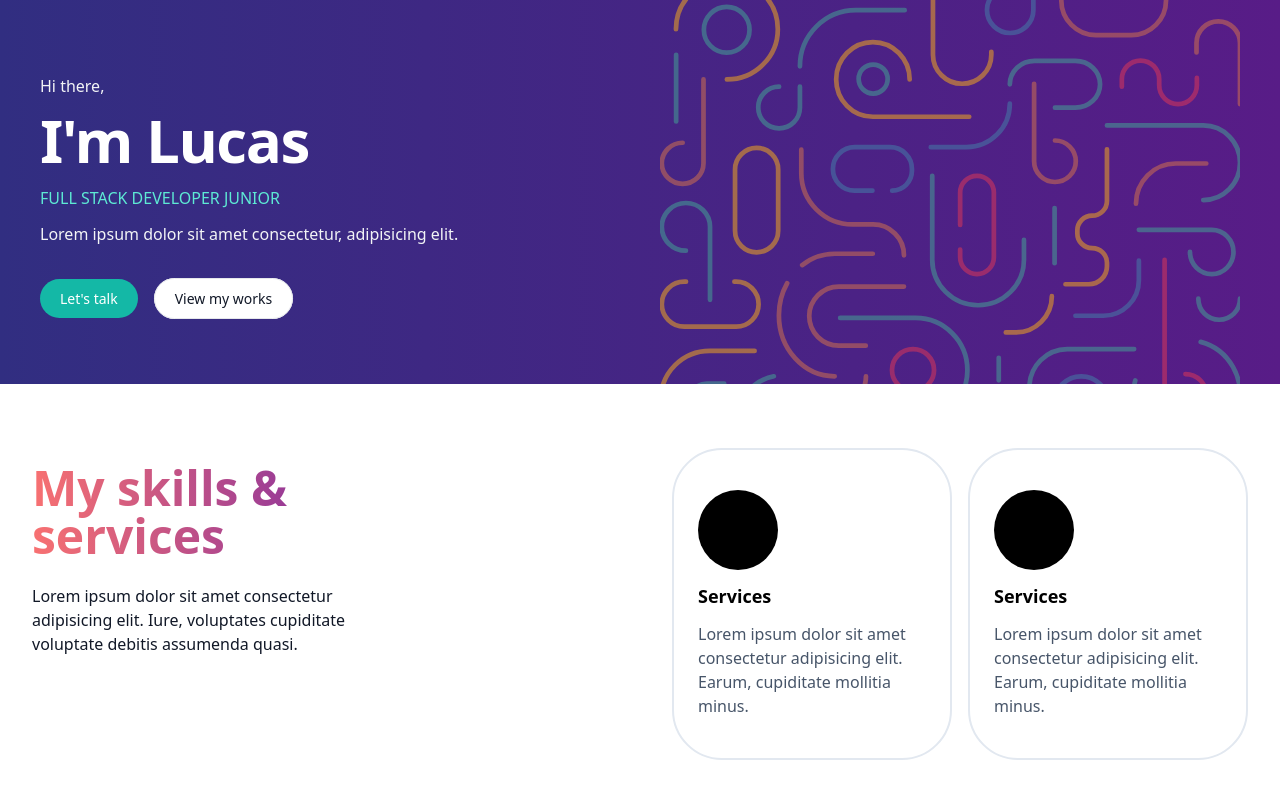
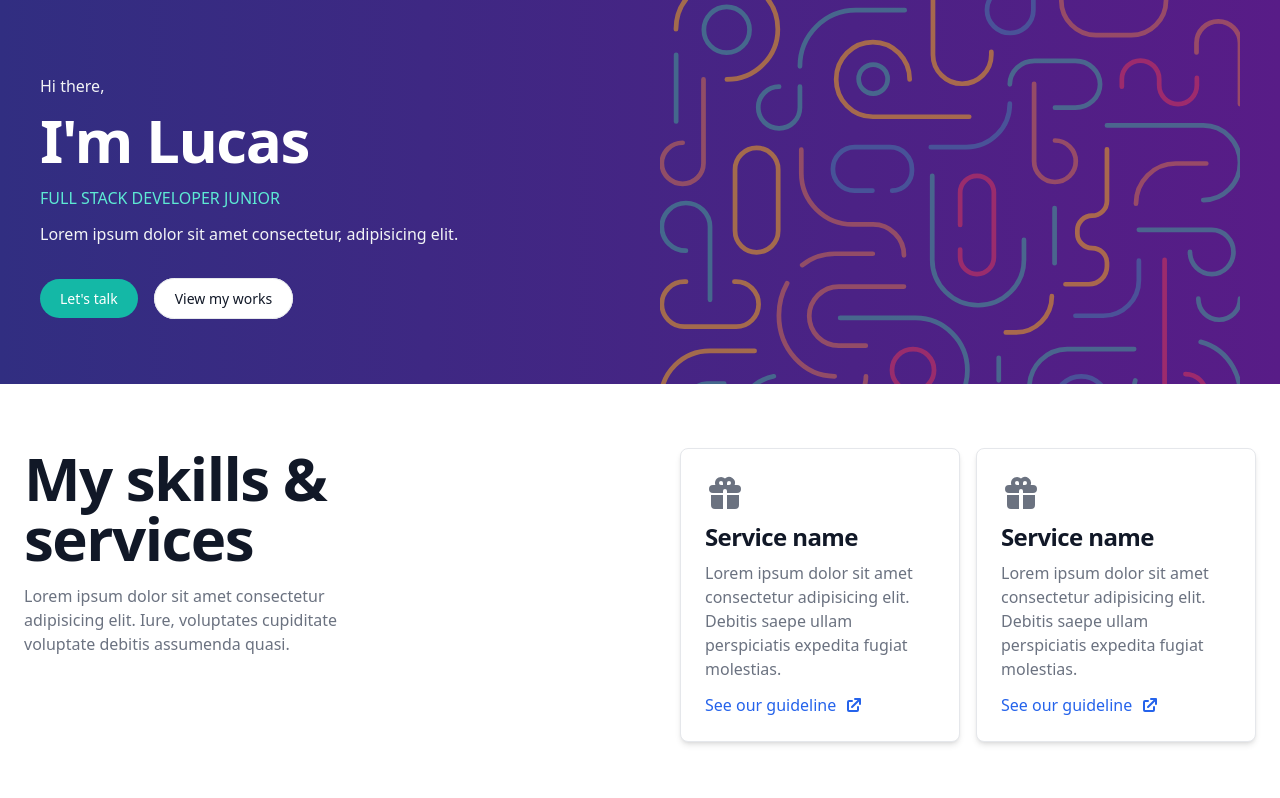
Before and after one commit to Lukynav/ARG-PROGRAMA-FRONTEND, an Angular app in the folder portfolio-frontend/: page / in a window 1280 px wide. Shown: the top 798 px of the page. Built offline with nearby package versions, Linux system fonts and the light colour scheme.

Commit message:
🎨 Create component cards

```diff
--- a/portfolio-frontend/src/app/app.module.ts
+++ b/portfolio-frontend/src/app/app.module.ts
@@ -6,7 +6,8 @@ import { AppComponent } from './app.component'
 import { HeaderComponent } from './header/header.component'
 import { ButtonPrimaryComponent } from './buttons/button-primary/button-primary.component'
 import { ButtonSecundaryComponent } from './buttons/button-secundary/button-secundary.component'
-import { SkillsAndServicesComponent } from './skills-and-services/skills-and-services.component'
+import { SkillsAndServicesComponent } from './skills-and-services/skills-and-services.component';
+import { CardComponent } from './card/card.component'
 
 @NgModule({
   declarations: [
@@ -14,7 +15,8 @@ import { SkillsAndServicesComponent } from './skills-and-services/skills-and-ser
     HeaderComponent,
     ButtonPrimaryComponent,
     ButtonSecundaryComponent,
-    SkillsAndServicesComponent
+    SkillsAndServicesComponent,
+    CardComponent
   ],
   imports: [BrowserModule, AppRoutingModule],
   providers: [],
--- /dev/null
+++ b/portfolio-frontend/src/app/card/card.component.html
@@ -0,0 +1,12 @@
+
+<div class="max-w-sm p-6 bg-white border border-gray-200 rounded-lg shadow-md dark:bg-gray-800 dark:border-gray-700">
+    <svg class="w-10 h-10 mb-2 text-gray-500 dark:text-gray-400" aria-hidden="true" fill="currentColor" viewBox="0 0 20 20" xmlns="http://www.w3.org/2000/svg"><path fill-rule="evenodd" d="M5 5a3 3 0 015-2.236A3 3 0 0114.83 6H16a2 2 0 110 4h-5V9a1 1 0 10-2 0v1H4a2 2 0 110-4h1.17C5.06 5.687 5 5.35 5 5zm4 1V5a1 1 0 10-1 1h1zm3 0a1 1 0 10-1-1v1h1z" clip-rule="evenodd"></path><path d="M9 11H3v5a2 2 0 002 2h4v-7zM11 18h4a2 2 0 002-2v-5h-6v7z"></path></svg>
+    <a href="#">
+        <h5 class="mb-2 text-2xl font-semibold tracking-tight text-gray-900 dark:text-white">Service name</h5>
+    </a>
+    <p class="mb-3 font-normal text-gray-500 dark:text-gray-400">Lorem ipsum dolor sit amet consectetur adipisicing elit. Debitis saepe ullam perspiciatis expedita fugiat molestias.</p>
+    <a href="#" class="inline-flex items-center text-blue-600 hover:underline">
+        See our guideline
+        <svg class="w-5 h-5 ml-2" fill="currentColor" viewBox="0 0 20 20" xmlns="http://www.w3.org/2000/svg"><path d="M11 3a1 1 0 100 2h2.586l-6.293 6.293a1 1 0 101.414 1.414L15 6.414V9a1 1 0 102 0V4a1 1 0 00-1-1h-5z"></path><path d="M5 5a2 2 0 00-2 2v8a2 2 0 002 2h8a2 2 0 002-2v-3a1 1 0 10-2 0v3H5V7h3a1 1 0 000-2H5z"></path></svg>
+    </a>
+</div>
--- a/portfolio-frontend/src/app/skills-and-services/skills-and-services.component.html
+++ b/portfolio-frontend/src/app/skills-and-services/skills-and-services.component.html
@@ -1,25 +1,16 @@
-<div class="w-full mt-16">
+<div class="w-full py-16 px-6">
 <!--Container-->
-<div class="m-auto max-w-7xl px-5 sm:px-8 flex flex-col md:flex-row justify-between gap-6">
+<div class="m-auto max-w-7xl flex flex-col md:flex-row md:justify-between gap-10">
     <!--title and description-->
-    <div class="w-full md:w-72 lg:w-96 mt-4">
-        <h3 class="text-center md:text-left font-extrabold text-3xl lg:text-5xl text-transparent bg-clip-text bg-gradient-to-r from-red-400 to-purple-800">My skills & services</h3>
-        <p class="mt-6 text-gray-900 text-center md:text-left">Lorem ipsum dolor sit amet consectetur adipisicing elit. Iure, voluptates cupiditate voluptate debitis assumenda quasi.</p>
+    <div class="w-full md:w-96">
+        <h3 class="mb-4 text-center md:text-left text-4xl font-extrabold leading-none tracking-tight text-gray-900 md:text-5xl lg:text-6xl dark:text-white">My skills & services</h3>
+        <p class="mb-3 text-center md:text-left font-light text-gray-500 dark:text-gray-400">Lorem ipsum dolor sit amet consectetur adipisicing elit. Iure, voluptates cupiditate voluptate debitis assumenda quasi.</p>
     </div>
 
     <!--card-->
-    <div class="w-full md:max-w-xl grid grid-flow-row mt-10 sm:mt-0 sm:grid-cols-2 gap-4">
-        <a href="#" class="w-full border-2 border-slate-200 rounded-[50px] px-6 py-10 hover:bg-teal-100 hover:border-teal-100 hover:shadow-md">
-            <div class="w-16 lg:w-20 h-16 lg:h-20 bg-black rounded-full mb-4 m-auto sm:m-0"></div>
-            <h4 class="text-lg font-extrabold my-3 text-center sm:text-left">Services</h4>
-            <p class="text-slate-600 text-center sm:text-left">Lorem ipsum dolor sit amet consectetur adipisicing elit. Earum, cupiditate mollitia minus.</p>
-        </a>
-
-        <a href="#" class="w-full border-2 border-slate-200 rounded-[50px] px-6 py-10 hover:bg-teal-100 hover:border-teal-100 hover:shadow-md">
-            <div class="w-16 lg:w-20 h-16 lg:h-20 bg-black rounded-full mb-4 m-auto sm:m-0"></div>
-            <h4 class="text-lg font-extrabold my-3 text-center sm:text-left">Services</h4>
-            <p class="text-slate-600 text-center sm:text-left">Lorem ipsum dolor sit amet consectetur adipisicing elit. Earum, cupiditate mollitia minus.</p>
-        </a>
+    <div class="w-full md:max-w-xl grid grid-flow-row justify-center md:justify-between mt-10 sm:mt-0 sm:grid-cols-2 gap-4">
+        <app-card></app-card>
+        <app-card></app-card>
     </div>
 </div>
 </div>
```
Also changed, not shown: portfolio-frontend/src/app/card/card.component.ts (added, +10 -0 lines), portfolio-frontend/src/app/card/card.component.css (added), 1 other file (tests, documents, lock files or other folders).
